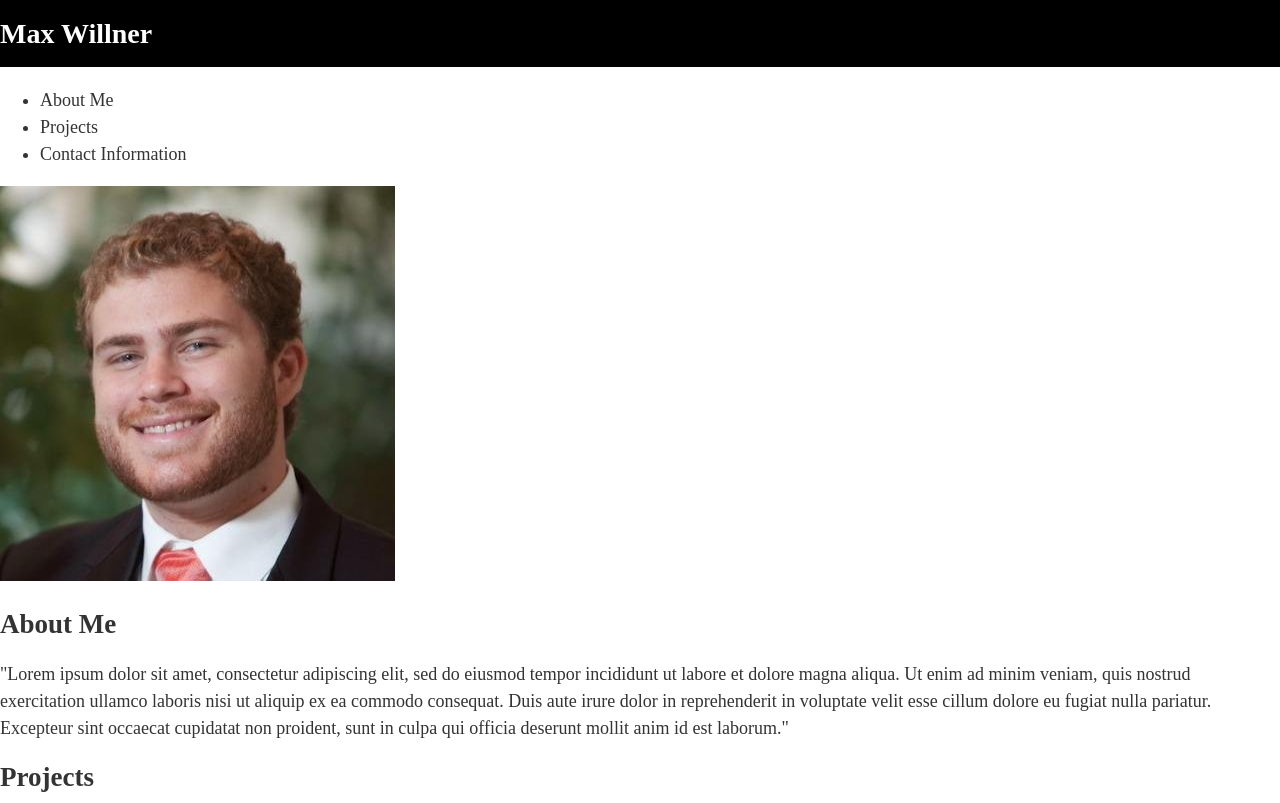
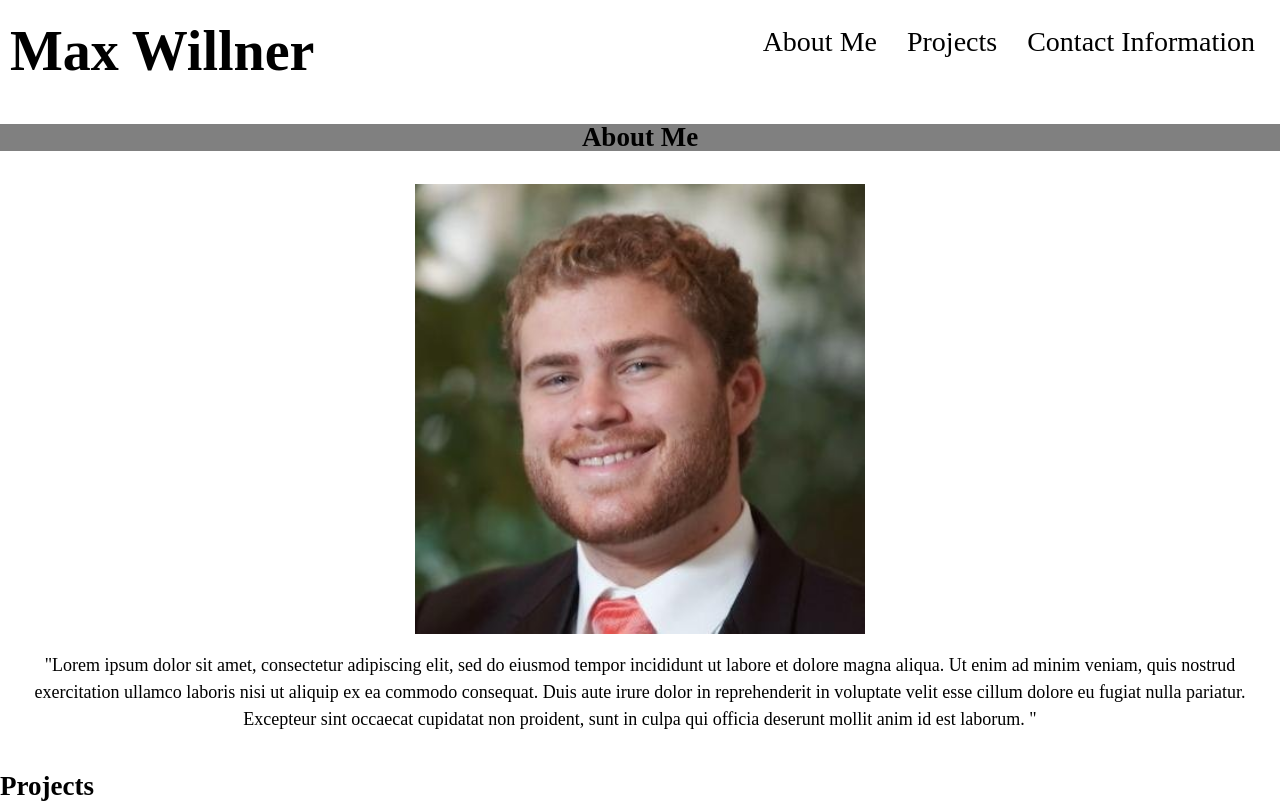
Before and after one commit to maxwillner/maxwillner.github.io, a plain HTML site: page index.html in a window 1280 px wide. Shown: the top 803 px of the page. Drawn offline with Linux system fonts and the light colour scheme; files that its build step writes are made by us from their sources; files whose address does not match are found by name.

Commit message:
updated stylesheet css for header, nav, and aboutme section

```diff
--- a/assets/Style.css
+++ b/assets/Style.css
@@ -3,28 +3,60 @@ body {
     margin: 0;
     font-size: 18px;
     line-height: 150%;
-    color: #333;
-    background-color: efeee7;
     }
 
-header {}
+/* Header Start */
 
-h1 {
-    padding: 20px 0;
-    margin: 0 0 20px;
+header {
+    padding: 0 0;
+    margin: 0 0;
     font-size: 28px;
-    background-color: black;
-    color: white;
+    display: flex;
+    justify-content: space-between;
 }
 
-.container {
-    width: 1024px;
-    margin: 0 auto;
+header h1 {
+    margin-left: 10px;
+    margin-right:10px;
 }
 
+header nav {
+    margin: 0 10px;
+}
+header nav ul {
+    display: flex;
+    flex-wrap: wrap;
+    justify-content: space-between;
+    align-items: center;
+    list-style: none;
+}
 
-#main-bio,
-#contact-info,
-#bio-image {
-    float: left;
+header nav ul li a {
+    color: black;
+    text-decoration: none;
+    padding: 0 15px;
 }
+/* Header End */
+
+/* About Me Start */
+
+
+
+.about-me h2 {
+    background-color: grey;
+    width: 100%;
+    text-align: center;
+}
+.about-me img {
+    margin-top: 10px;
+    height: 450px;
+    width: 450px;
+}
+
+.bio {
+    text-align: center;
+    display: flex;
+    flex-direction: row;
+    flex-wrap: wrap;
+    justify-content: center;
+}
--- a/index.html
+++ b/index.html
@@ -7,7 +7,7 @@
     <meta name="viewport" content="width=device-width, initial-scale=1.0" />
     <meta http-equiv="X-UA-Compatible" content="ie=edge" />
     <title>Max Willner - Portfolio</title>
-    <link rel="stylesheet" type="text/css" href="./style.css" />
+    <link rel="stylesheet" type="text/css" href="../maxwillner.portfolio/assets/Style.css" />
   </head>
   <!--Head End-->
 
@@ -21,13 +21,13 @@
       <nav>
         <ul>
           <li>
-            <a>About Me</a>
+            <a href="#about-me">About Me</a>
           </li>
           <li>
-            <a>Projects</a>
+            <a href="#projects">Projects</a>
           </li>
           <li>
-            <a>Contact Information</a>
+            <a href="#contact-information">Contact Information</a>
           </li>
         </ul>
       </nav>
@@ -37,11 +37,12 @@
 
     <!--About Me Start-->
     <section class="about-me";>
-      <div>
+      <div class="bio">
+        <h2>About Me</h2>
         <img src="../maxwillner.portfolio/assets/Headshot.jpg" id="about-me image" alt="A picture of Max Willner">
-        <h2>About Me</h2>
+
         <p>
-          "Lorem ipsum dolor sit amet, consectetur adipiscing elit, sed do eiusmod tempor incididunt ut labore et dolore magna aliqua. Ut enim ad minim veniam, quis nostrud exercitation ullamco laboris nisi ut aliquip ex ea commodo consequat. Duis aute irure dolor in reprehenderit in voluptate velit esse cillum dolore eu fugiat nulla pariatur. Excepteur sint occaecat cupidatat non proident, sunt in culpa qui officia deserunt mollit anim id est laborum."
+          "Lorem ipsum dolor sit amet, consectetur adipiscing elit, sed do eiusmod tempor incididunt ut labore et dolore magna aliqua. Ut enim ad minim veniam, quis nostrud exercitation ullamco laboris nisi ut aliquip ex ea commodo consequat. Duis aute irure dolor in reprehenderit in voluptate velit esse cillum dolore eu fugiat nulla pariatur. Excepteur sint occaecat cupidatat non proident, sunt in culpa qui officia deserunt mollit anim id est laborum. "
         </p>
       </div>
     </section>
```
